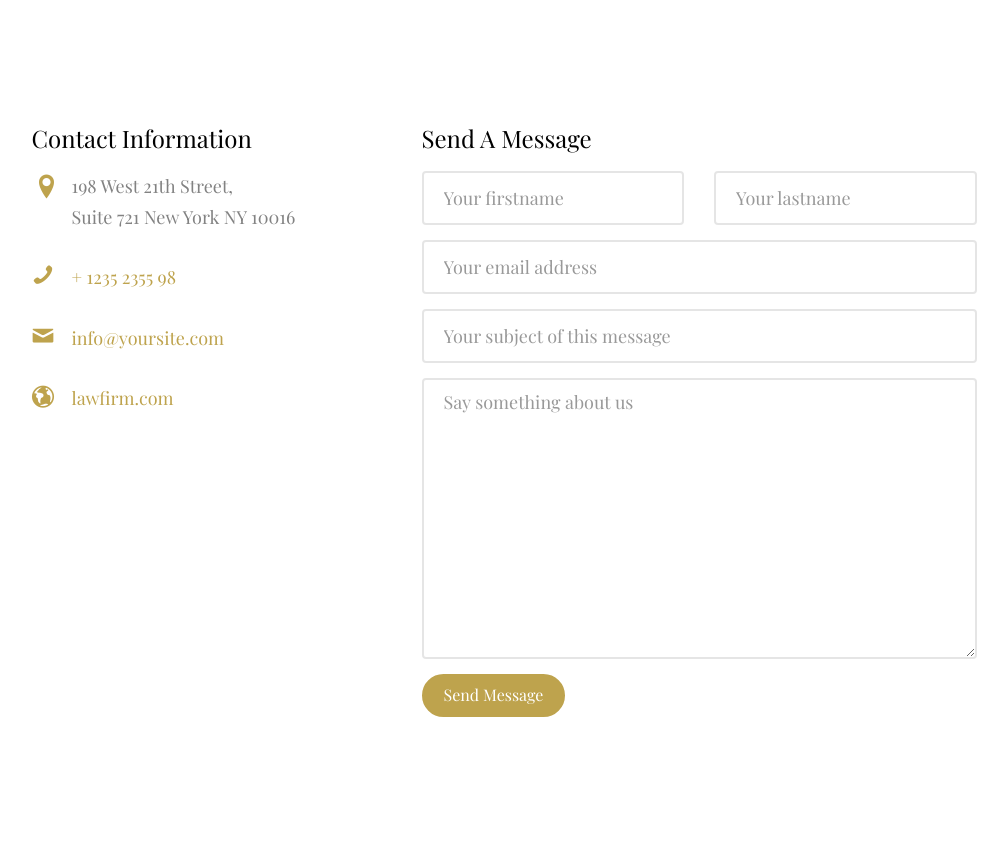
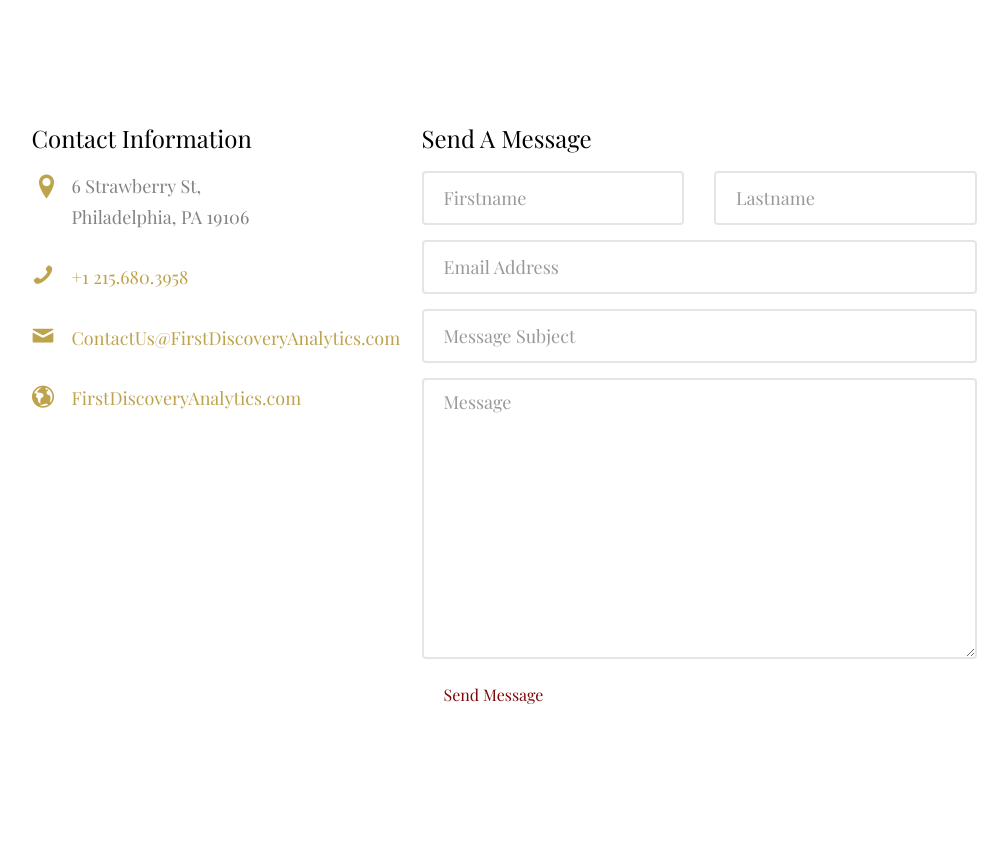
Before and after one commit to dcombs10/FDsite, a PHP site: page /contact.html in a window 1280 px wide. Shown: the part 913-1775 px from the top of the page, without its empty margins (136-1144 px from the left). Run offline with PHP 8.4, Linux system fonts and the light colour scheme; some libraries are stand-ins or nearby versions; some web fonts are replaced.

Commit message:
Correct Our Services color themes. Begin updating Contact Us form.

```diff
--- a/lawfirm/contact.html
+++ b/lawfirm/contact.html
@@ -88,13 +88,13 @@
 	<aside id="colorlib-hero" class="js-fullheight">
 		<div class="flexslider js-fullheight">
 			<ul class="slides">
-		   	<li style="background-image: url(images/ross-parmly-25230-unsplash.jpg);">
+		   	<li style="background-image: url(https://images.unsplash.com/photo-1525914602319-227ed40a8184?ixlib=rb-0.3.5&ixid=eyJhcHBfaWQiOjEyMDd9&s=8a5238b8a8fcd3fa71109993a16909ee&auto=format&fit=crop&w=500&q=60);">
 		   		<div class="overlay-gradient"></div>
 		   		<div class="container">
 		   			<div class="col-md-10 col-md-offset-1 text-center js-fullheight slider-text">
 		   				<div class="slider-text-inner desc">
 		   					<h2 class="heading-section">Contact Us</h2>
-		   					<p class="colorlib-lead">Designed with love by the fine folks at <a href="#" target="_blank">Lawfirm</a></p>
+		   					<p class="colorlib-lead">We're excited to earn your business. Provide your contact information below <a href="#" target="_blank"></a></p>
 		   				</div>
 		   			</div>
 		   		</div>
@@ -111,10 +111,10 @@
 					<div class="colorlib-contact-info">
 						<h3>Contact Information</h3>
 						<ul>
-							<li class="address">198 West 21th Street, <br> Suite 721 New York NY 10016</li>
-							<li class="phone"><a href="tel://1234567920">+ 1235 2355 98</a></li>
-							<li class="email"><a href="mailto:info@yoursite.com">info@yoursite.com</a></li>
-							<li class="url"><a href="#">lawfirm.com</a></li>
+							<li class="address">6 Strawberry St, <br> Philadelphia, PA 19106</li>
+							<li class="phone"><a href="tel://1234567920">+1 215.680.3958</a></li>
+							<li class="email"><a href="mailto:info@yoursite.com">ContactUs@FirstDiscoveryAnalytics.com</a></li>
+							<li class="url"><a href="#">FirstDiscoveryAnalytics.com</a></li>
 						</ul>
 					</div>
 
@@ -125,32 +125,32 @@
 						<div class="row form-group">
 							<div class="col-md-6">
 								<!-- <label for="fname">First Name</label> -->
-								<input type="text" id="fname" class="form-control" placeholder="Your firstname">
+								<input type="text" id="fname" class="form-control" placeholder="Firstname">
 							</div>
 							<div class="col-md-6">
 								<!-- <label for="lname">Last Name</label> -->
-								<input type="text" id="lname" class="form-control" placeholder="Your lastname">
+								<input type="text" id="lname" class="form-control" placeholder="Lastname">
 							</div>
 						</div>
 
 						<div class="row form-group">
 							<div class="col-md-12">
 								<!-- <label for="email">Email</label> -->
-								<input type="text" id="email" class="form-control" placeholder="Your email address">
+								<input type="text" id="email" class="form-control" placeholder="Email Address">
 							</div>
 						</div>
 
 						<div class="row form-group">
 							<div class="col-md-12">
 								<!-- <label for="subject">Subject</label> -->
-								<input type="text" id="subject" class="form-control" placeholder="Your subject of this message">
+								<input type="text" id="subject" class="form-control" placeholder="Message Subject">
 							</div>
 						</div>
 
 						<div class="row form-group">
 							<div class="col-md-12">
 								<!-- <label for="message">Message</label> -->
-								<textarea name="message" id="message" cols="30" rows="10" class="form-control" placeholder="Say something about us"></textarea>
+								<textarea name="message" id="message" cols="30" rows="10" class="form-control" placeholder="Message"></textarea>
 							</div>
 						</div>
 						<div class="form-group">
@@ -166,7 +166,7 @@
 	<div id="map" class="colorlib-map"></div>
 
 	<div id="colorlib-consult">
-		<div class="video colorlib-video" style="background-image: url(images/video.jpg);" data-stellar-background-ratio="0.5">
+		<div class="video colorlib-video" style="background-image: url(images/philly_skyline.jpg);" data-stellar-background-ratio="0.5">
 		</div>
 		<div class="choose choose-form animate-box">
 			<div class="colorlib-heading">
--- a/lawfirm/css/style.css
+++ b/lawfirm/css/style.css
@@ -571,12 +571,12 @@ h1, h2, h3, h4, h5, h6, figure {
       line-height: 40px;
       color: #31486f; }
   .services:hover, .services:focus {
-    background: #31486f;
+    background: #7e0606;
     color: rgba(255, 255, 255, 0.7); }
     .services:hover h3 a, .services:focus h3 a {
       color: #fff; }
     .services:hover .icon i, .services:focus .icon i {
-      color: #bea34d; }
+      color: #fff; }
 
 .colorlib-social-icons {
   margin: 0;
@@ -1111,9 +1111,9 @@ h1, h2, h3, h4, h5, h6, figure {
     outline: none !important; }
 
 .btn-primary {
-  background: #bea34d;
-  color: #fff;
-  border: 2px solid #bea34d; }
+  background: #fff;
+  color: #7e0606;
+  border: 2px solid #fff; }
   .btn-primary:hover, .btn-primary:focus, .btn-primary:active {
     background: #c5ad60 !important;
     border-color: #c5ad60 !important; }
```
Also changed, not shown: lawfirm/index.html (+17 -18 lines), lawfirm/images/philly_skyline.jpg (added).
